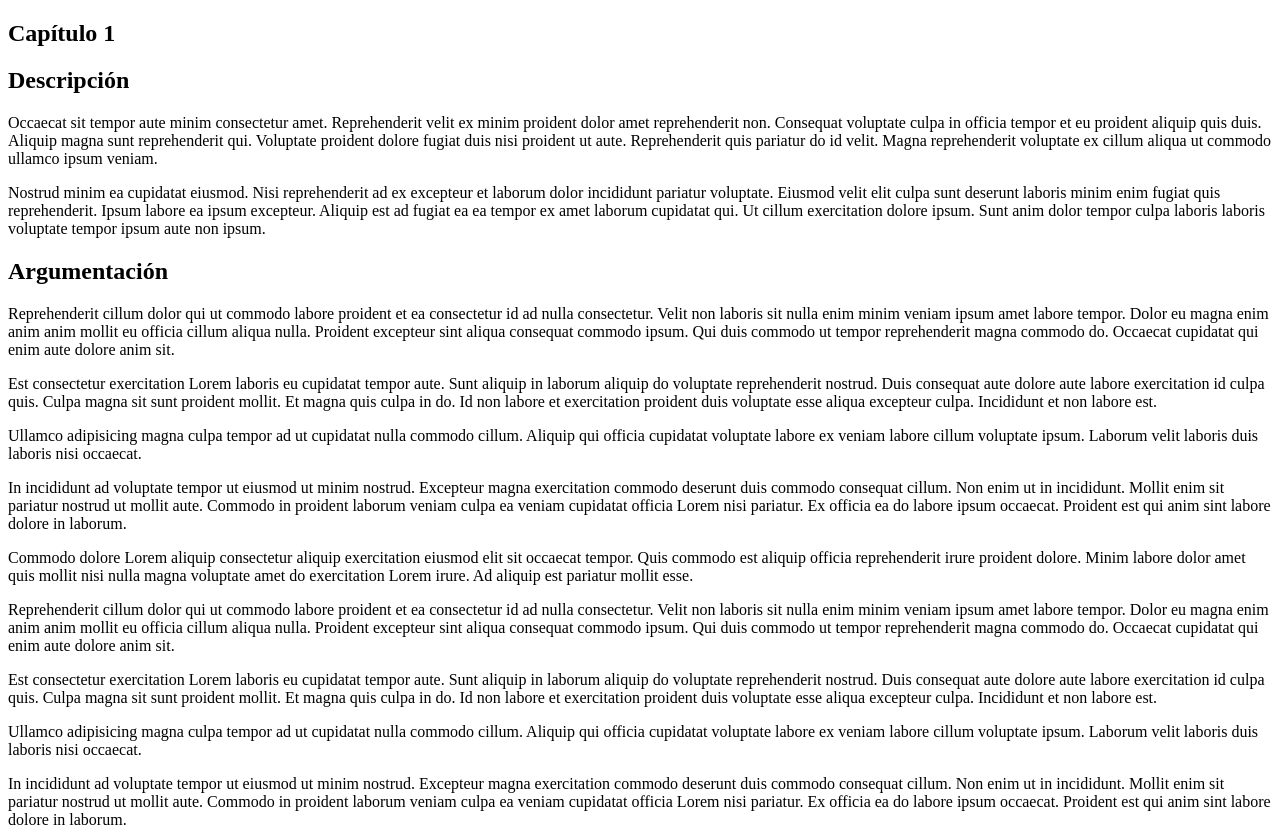
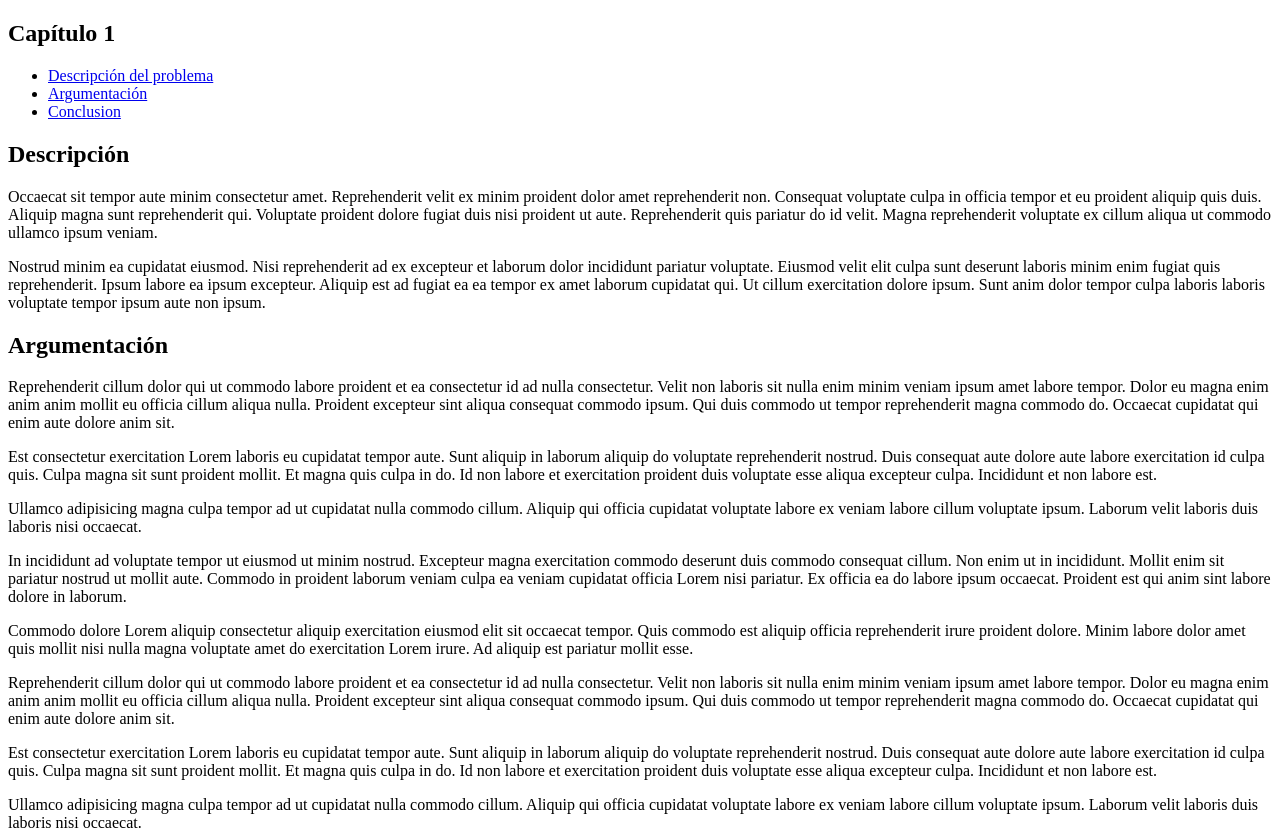
Before and after one commit to pGriot/fullstack-challenge-griot-pablo, a plain HTML site: page mod2-challenge-01/capitulo1.html in a window 1280 px wide. Shown: the top 835 px of the page. Drawn offline with Linux system fonts and the light colour scheme.

Commit message:
correcion indice capitulos

```diff
--- a/mod2-challenge-01/capitulo1.html
+++ b/mod2-challenge-01/capitulo1.html
@@ -13,6 +13,17 @@
     <head>
         <section id="head">
         <h1>Capítulo 1</h1>
+        <ul>
+            <li>
+                <a href="#descripcion">Descripción del problema</a>
+            </li>
+            <li>
+                <a href="#argumentacion">Argumentación</a>
+            </li>
+            <li>
+                <a href="#conclusion">Conclusion</a>
+            </li>
+        </ul>
     </section>
     </head>
     <main>
```
Also changed, not shown: mod2-challenge-01/capitulo2.html (+11 -0 lines), mod2-challenge-01/capitulo3.html (+11 -0 lines), mod2-challenge-01/capitulo4.html (+11 -0 lines).
